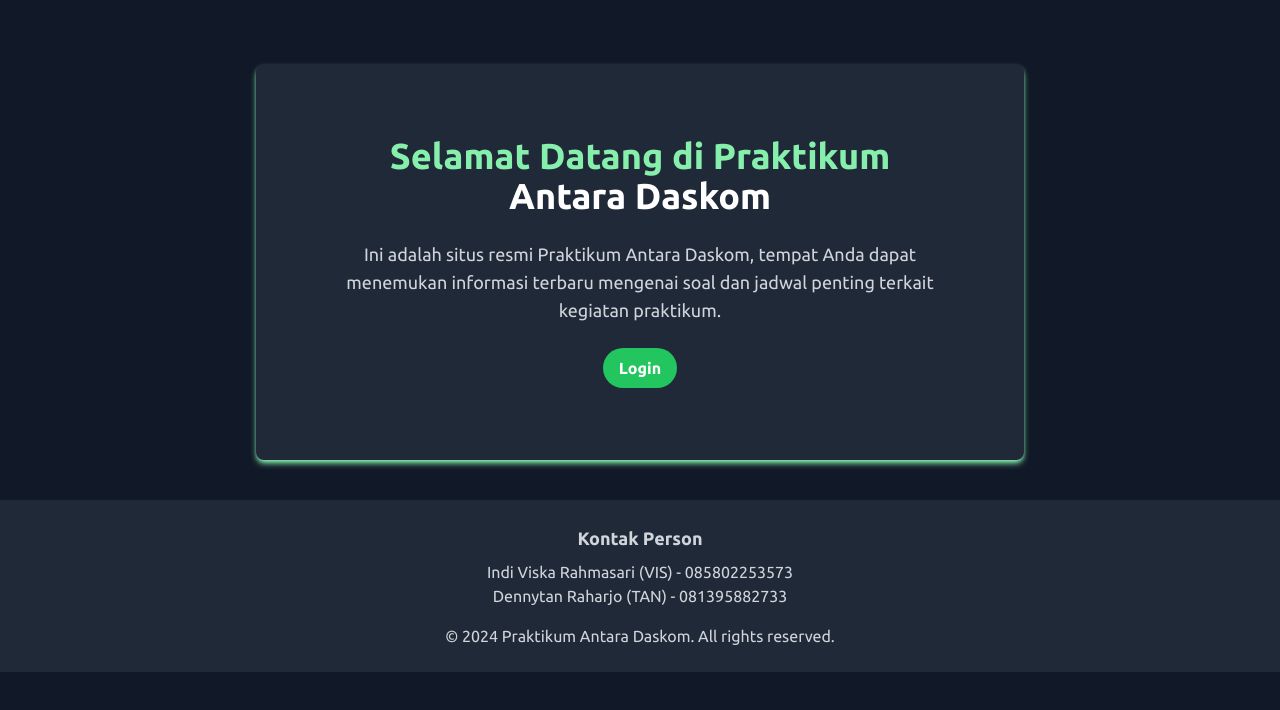
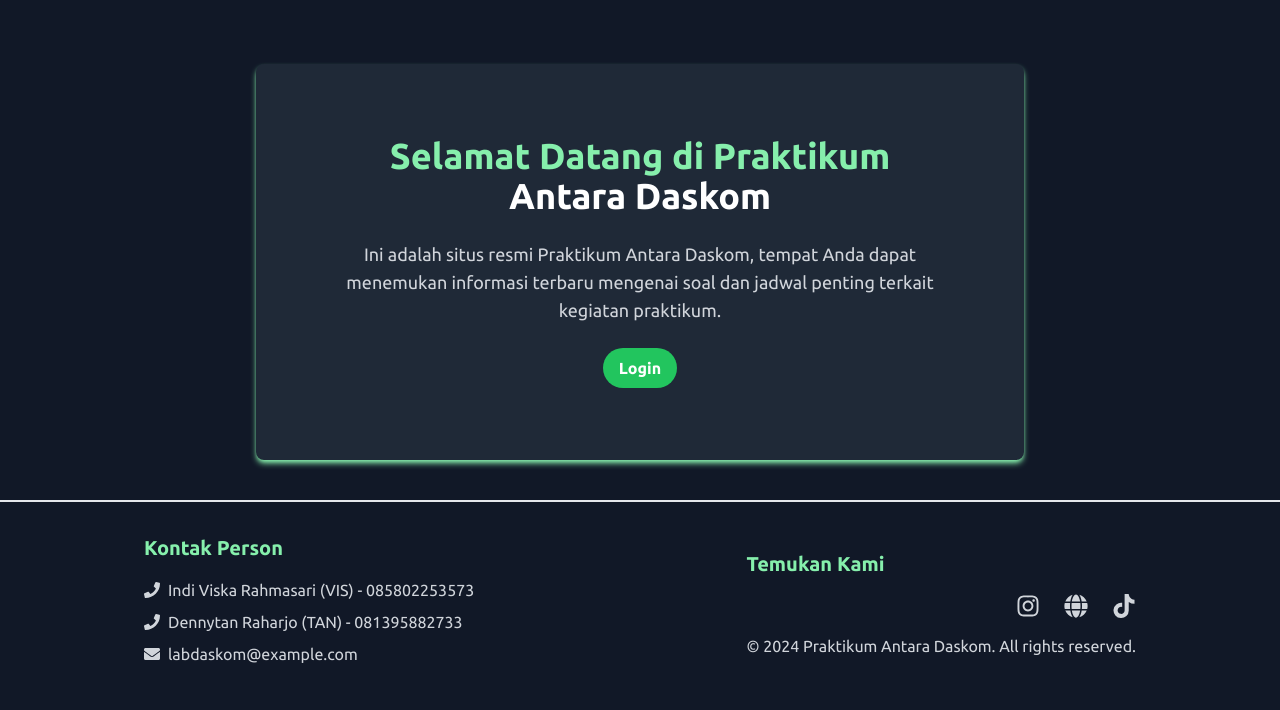
Before and after one commit to Alizaaaja4/daskomantara, a React (Vite) app: page / in a window 1280 px wide. Shown: the top 710 px of the page. Built offline with nearby package versions, Linux system fonts and the light colour scheme.

Commit message:
update fiture HeroPage, Footer & Footer Dash

```diff
--- a/src/components/Footer.jsx
+++ b/src/components/Footer.jsx
@@ -1,15 +1,40 @@
 // src/components/Footer.js
+
+import { FaPhone, FaEnvelope, FaInstagram, FaGlobe, FaTiktok } from 'react-icons/fa';
 
 const Footer = () => {
   return (
-      <footer className="bg-gray-800 text-gray-300 py-6 mt-10">
-        <div className="max-w-5xl mx-auto text-center">
-          <h3 className="text-lg font-bold mb-2">Kontak Person</h3>
-          <span className="block">Indi Viska Rahmasari (VIS) - 085802253573</span>
-          <span className="block">Dennytan Raharjo (TAN) - 081395882733</span>
+    <footer className="border-t-2 text-gray-300 py-8 mt-10">
+      <div className="max-w-5xl mx-auto px-4">
+        <div className="flex flex-col md:flex-row justify-between items-center text-center md:text-left">
+          <div className="mb-6 md:mb-0">
+            <h3 className="text-xl font-bold mb-4 text-green-300">Kontak Person</h3>
+            <p className="flex items-center justify-center md:justify-start mb-2">
+              <FaPhone className="mr-2" /> Indi Viska Rahmasari (VIS) - 085802253573
+            </p>
+            <p className="flex items-center justify-center md:justify-start mb-2">
+              <FaPhone className="mr-2" /> Dennytan Raharjo (TAN) - 081395882733
+            </p>
+            <p className="flex items-center justify-center md:justify-start mb-2">
+              <FaEnvelope className="mr-2" /> labdaskom@example.com
+            </p>
           </div>
-        <div className="text-center mt-4">
-          <p>&copy; {new Date().getFullYear()} Praktikum Antara Daskom. All rights reserved.</p>
+          <div>
+            <h3 className="text-xl font-bold mb-4 text-green-300">Temukan Kami</h3>
+            <div className="flex justify-center md:justify-end space-x-6 mb-6 md:mb-0">
+              <a href="https://www.instagram.com/daskom" target="_blank" rel="noopener noreferrer" className="text-gray-300 hover:text-white">
+                <FaInstagram size={24} />
+              </a>
+              <a href="https://www.daskomofficial.com" target="_blank" rel="noopener noreferrer" className="text-gray-300 hover:text-white">
+                <FaGlobe size={24} />
+              </a>
+              <a href="https://www.tiktok.com/@daskom" target="_blank" rel="noopener noreferrer" className="text-gray-300 hover:text-white">
+                <FaTiktok size={24} />
+              </a>
+            </div>
+            <p className="mt-4">&copy; {new Date().getFullYear()} Praktikum Antara Daskom. All rights reserved.</p>
+          </div>
+        </div>
       </div>
     </footer>
   );
--- /dev/null
+++ b/src/components/FooterDash.jsx
@@ -0,0 +1,20 @@
+// src/components/Footer.js
+
+import { FaSmile } from 'react-icons/fa';
+
+const Footer = () => {
+  return (
+    <footer className="bg-gray-900 text-gray-300 py-8 mt-10">
+      <div className="max-w-5xl mx-auto px-4">
+        <div className="flex flex-col items-center text-center">
+          <h3 className="text-xl font-bold mb-4 text-green-300">Semangat Mengerjakan Tugas!</h3>
+          <p className="text-lg mb-6 animate-bounce">Tetap semangat, terus belajar, dan jangan pernah menyerah! <FaSmile className="inline ml-2 text-green-300" /></p>
+          <p className="mb-2">Praktikum Antara Daskom</p>
+          <p>&copy; {new Date().getFullYear()} Praktikum Antara Daskom. All rights reserved.</p>
+        </div>
+      </div>
+    </footer>
+  );
+}
+
+export default Footer;
--- a/src/pages/Dashboard.jsx
+++ b/src/pages/Dashboard.jsx
@@ -2,7 +2,7 @@
 import { useNavigate, Link } from 'react-router-dom';
 import { FaFileAlt, FaJournalWhills, FaClipboardCheck, FaBookOpen } from 'react-icons/fa';
 import { DASHBOARD_DATA_REG, DASHBOARD_DATA_INTER } from '../constants/Database';
-import Footer from "../components/Footer";
+import FooterDash from "../components/FooterDash";
 
 const Dashboard = () => {
   const navigate = useNavigate();
@@ -92,8 +92,7 @@ const Dashboard = () => {
           ))}
         </div>
       </section>
-
-      <Footer />
+      <FooterDash />
     </div>
   );
 };
```
Lines whose indentation alone changed are shown as unchanged.
